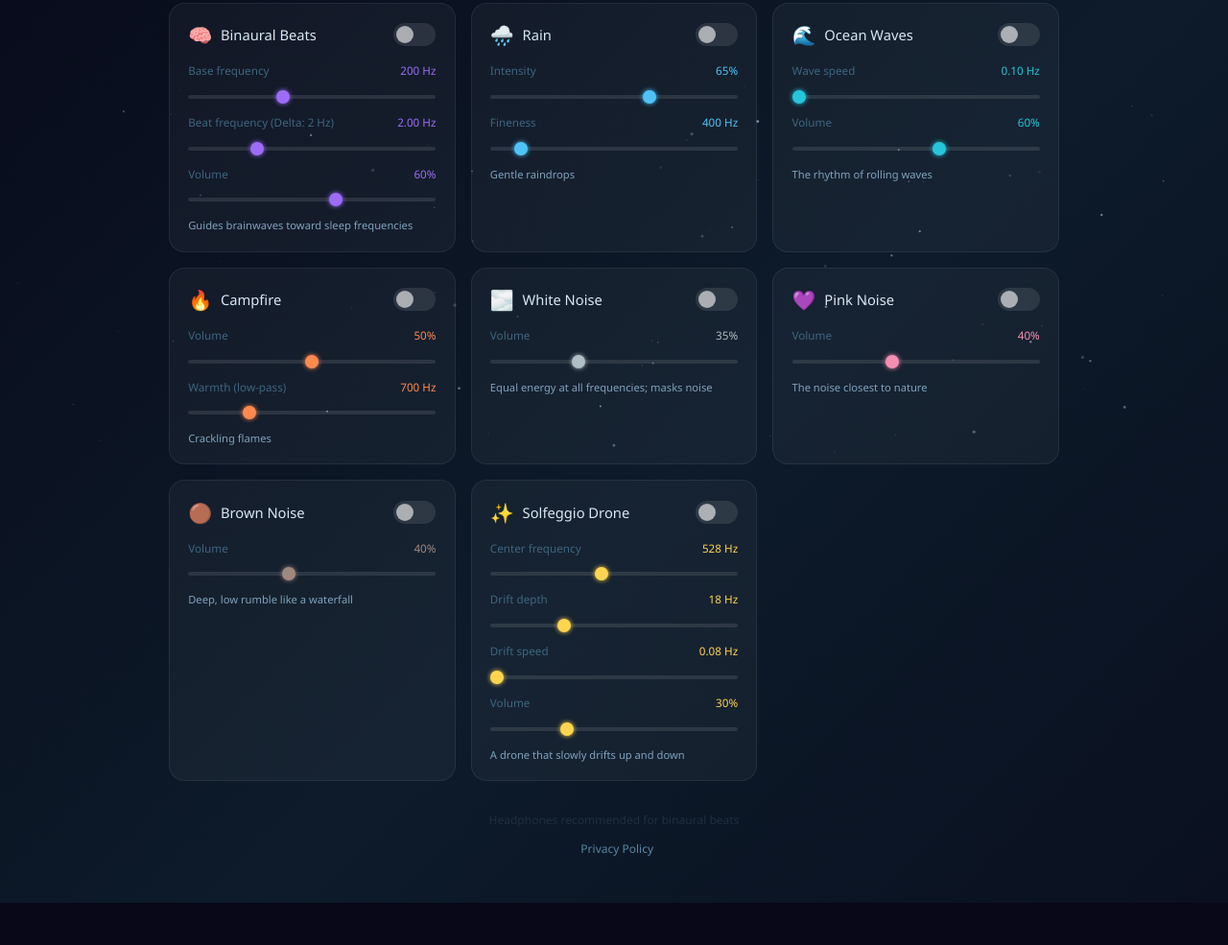
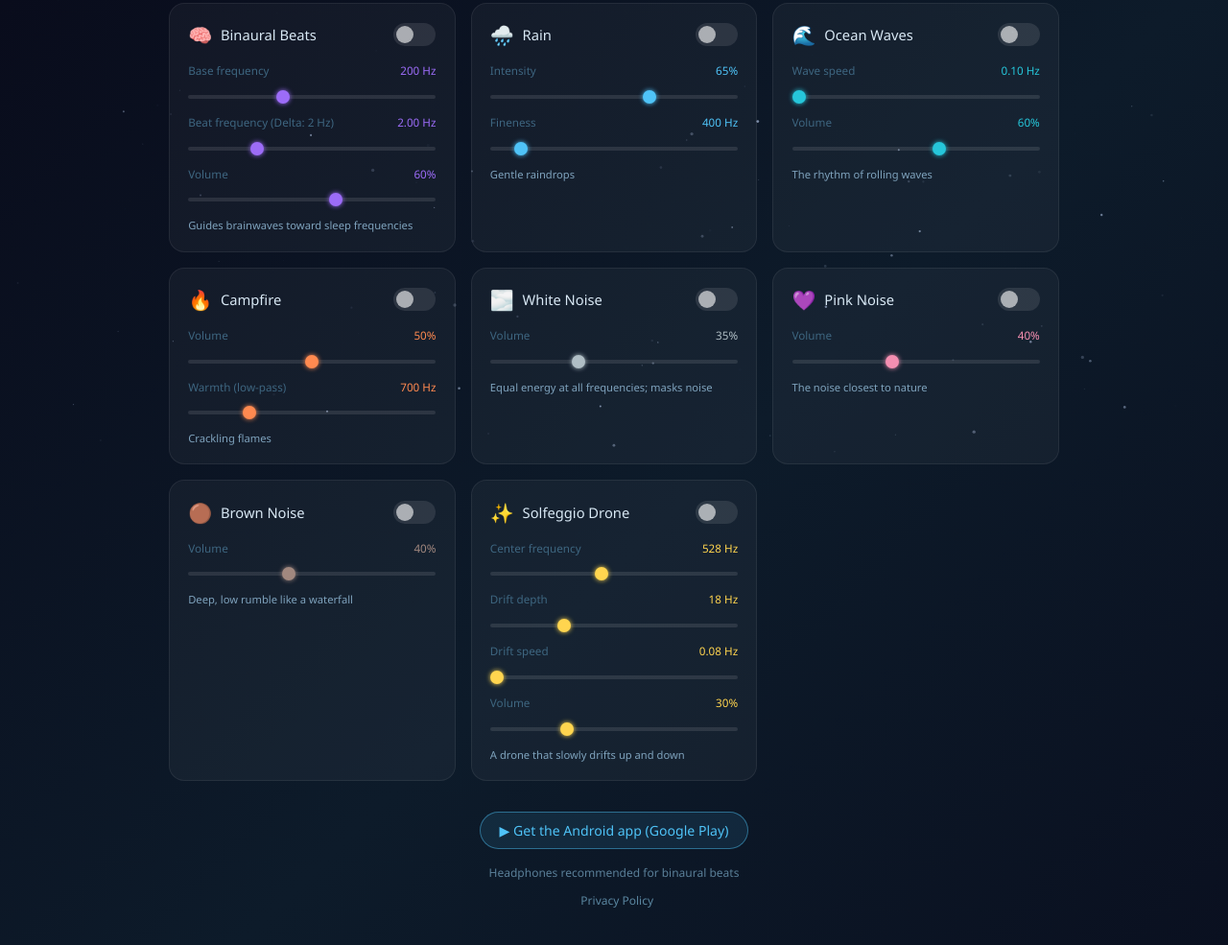
Before and after one commit to techgymjp/sleep-sounds, a website: page index.html in a window 1280 px wide. Shown: the part 327-1312 px from the top of the page at 96% size. Before the commit the page ends 1268 px from the top, so only its background shows below. Drawn offline with Linux system fonts and the light colour scheme.

Commit message:
Web 版に Google Play へのリンクを付ける（アプリ用のビルドでは取り除く）
- フッターに「Android アプリ版（Google Play）」のボタン
- フッターの注意書きの文字を明るくして読みやすくする

Co-Authored-By: Claude Opus 5.5 <noreply@anthropic.com>
Claude-Session: https://claude.ai/code/session_01UXdYbpEdQxEjx8t6Wfhc5V

```diff
--- a/css/style.css
+++ b/css/style.css
@@ -47,7 +47,7 @@ input[type=range]{-webkit-appearance:none;width:100%;height:4px;background:rgba(
 input[type=range]::-webkit-slider-thumb{-webkit-appearance:none;width:14px;height:14px;border-radius:50%;background:var(--ac,#4fc3f7);cursor:pointer;box-shadow:0 0 5px var(--ac,#4fc3f7)}
 .master input[type=range]{--ac:#4fc3f7}
 
-footer{text-align:center;margin-top:2rem;color:#1e3040;font-size:.75rem}
+footer{text-align:center;margin-top:2rem;color:#5a7f98;font-size:.75rem}
 
 
 /* ── アプリ（Android）・共通の追加 ───────────────────────────── */
@@ -77,3 +77,9 @@ footer .legal a:hover{text-decoration:underline}
   .timer-btn{font-size:.8rem;padding:.4rem .75rem}
   .grid{grid-template-columns:1fr}
 }
+
+/* web-only:start */
+/* Web 版だけ: Google Play へのリンク（アプリ用のビルドでは取り除く） */
+.store-link{display:inline-block;margin-bottom:1rem;padding:.55rem 1.2rem;border-radius:22px;border:1px solid rgba(79,195,247,.45);background:rgba(79,195,247,.1);color:#4fc3f7;font-size:.88rem;text-decoration:none}
+.store-link:hover{background:rgba(79,195,247,.2)}
+/* web-only:end */
--- a/index.html
+++ b/index.html
@@ -38,6 +38,9 @@
 
   <div class="grid" id="grid"></div>
   <footer>
+    <!-- web-only -->
+    <a class="store-link" id="storeLink" href="https://play.google.com/store/apps/details?id=jp.techgym.sleepsounds" target="_blank" rel="noopener">▶ Android アプリ版（Google Play）</a>
+    <!-- /web-only -->
     <div id="footerNote">ヘッドフォン推奨（バイノーラルビート使用時）</div>
     <div class="legal">
       <span id="buildInfo"></span>
--- a/js/main.js
+++ b/js/main.js
@@ -572,6 +572,9 @@ $('appTitle').textContent = L('🌙 眠りの音', '🌙 Sleep Sounds');
 $('masterLbl').textContent = L('マスター音量', 'Master volume');
 $('timerLbl').textContent = L('タイマー：', 'Timer:');
 $('footerNote').textContent = L('ヘッドフォン推奨（バイノーラルビート使用時）', 'Headphones recommended for binaural beats');
+// web-only:start
+if ($('storeLink')) $('storeLink').textContent = L('▶ Android アプリ版（Google Play）', '▶ Get the Android app (Google Play)');
+// web-only:end
 $('privacyLink').textContent = L('プライバシーポリシー', 'Privacy Policy');
 $('privacyLink').href = L('https://techgym.jp/privacy-policy/', 'https://techgym.jp/privacy-policy-en/');
 $('adPrivacyLink').textContent = L('広告の設定', 'Ad settings');
```
